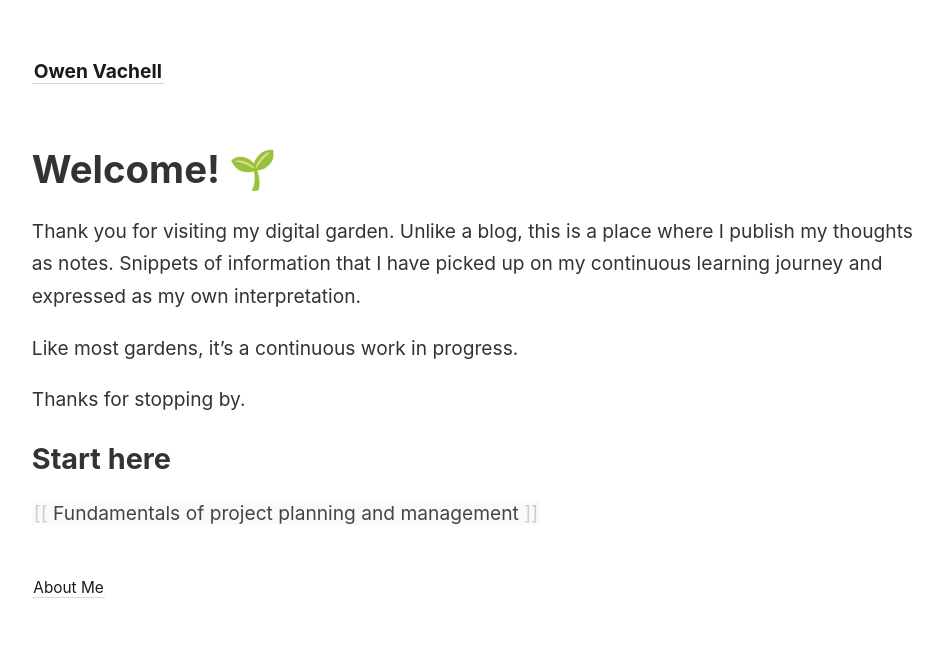
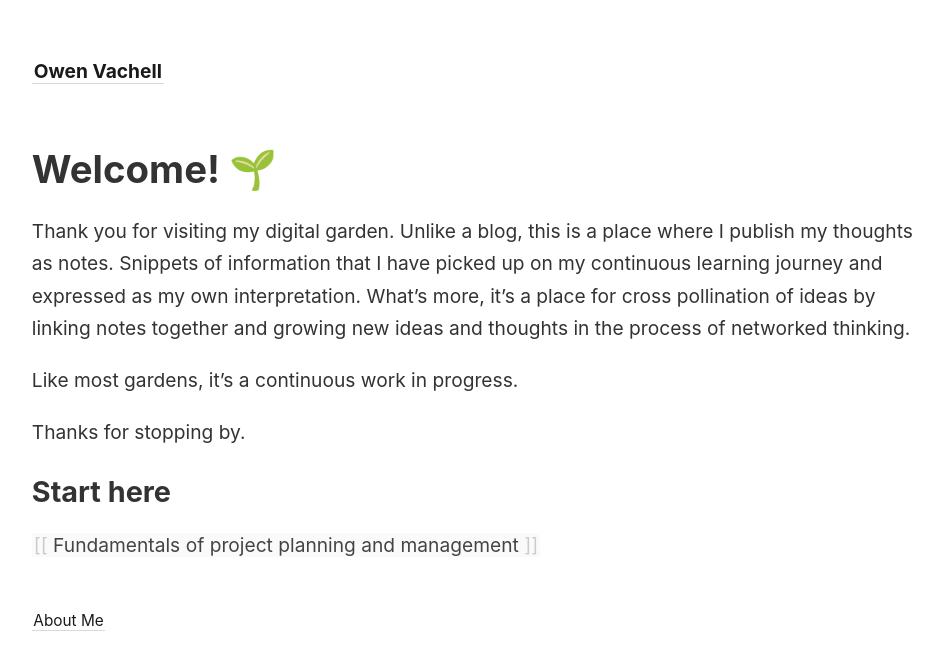
Before and after one commit to owenvachell/Digigarden, a Jekyll site: the page built from _pages/index.md, in a window 1280 px wide. Shown: the top 670 px of the page, without its empty margins (45-988 px from the left). Built offline with Jekyll 4.4.1, drawn with Linux system fonts in a browser that asks for light colours.

Commit message:
Home page changes

```diff
--- a/_pages/index.md
+++ b/_pages/index.md
@@ -7,7 +7,7 @@ permalink: /
 
 # Welcome! 🌱
 
-Thank you for visiting my digital garden. Unlike a blog, this is a place where I publish my thoughts as notes. Snippets of information that I have picked up on my continuous learning journey and expressed as my own interpretation.
+Thank you for visiting my digital garden. Unlike a blog, this is a place where I publish my thoughts as notes. Snippets of information that I have picked up on my continuous learning journey and expressed as my own interpretation. What's more, it's a place for cross pollination of ideas by linking notes together and growing new ideas and thoughts in the process of networked thinking.
 
 Like most gardens, it's a continuous work in progress.
 
```
